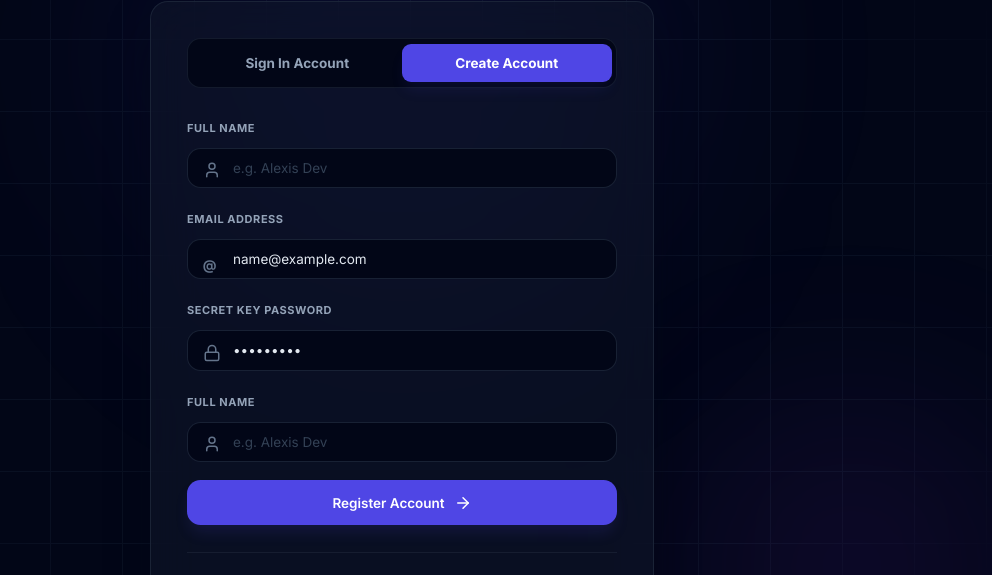
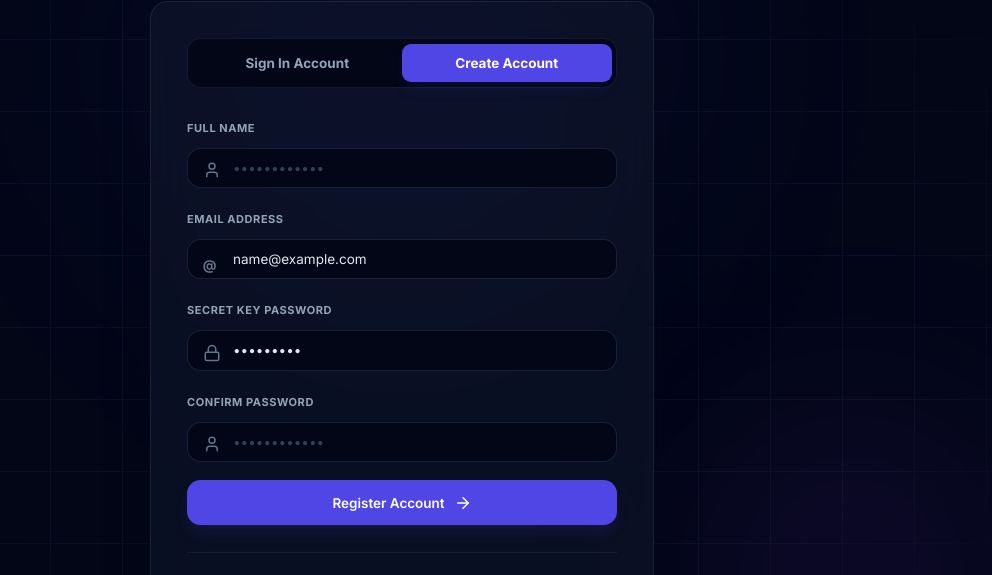
Before and after one commit to Jviscoding/React-Django, a React (Vite) app in the folder React-Fronted/Note-app/: page /auth in a window 1280 px wide. Both pictures are taken after typing "name@example.com", "Sample123" into the empty fields and a click on the button "Create Account". Shown: the part 177-752 px from the top of the page, without its empty margins (238-1230 px from the left). Built offline with nearby package versions, Linux system fonts and the light colour scheme.

Commit message:
just fix auth animations

```diff
--- a/React-Fronted/Note-app/package.json
+++ b/React-Fronted/Note-app/package.json
@@ -4,7 +4,7 @@
   "version": "0.0.0",
   "type": "module",
   "scripts": {
-    "dev": "vite",
+    "dev": "vite --host",
     "build": "tsc -b && vite build",
     "lint": "eslint .",
     "preview": "vite preview"
--- a/React-Fronted/Note-app/src/features/Auth/pages/AuthPage.tsx
+++ b/React-Fronted/Note-app/src/features/Auth/pages/AuthPage.tsx
@@ -130,8 +130,7 @@ export const AuthPage: React.FC<AuthCardProps> = ({
         <form onSubmit={handleAuthSubmit} className={styles.formElement}>
 
 
-          {isSignUp && (
-            <div className={`${styles.inputGroup} ${styles.animateFade}`}>
+          <div className={`${styles.animateGroup} ${isSignUp ? styles.open : ""}`}>
             <label className={styles.fieldLabel}>Full Name</label>
             <div className={styles.inputIconWrapper}>
               <User className={styles.fieldIcon} />
@@ -140,12 +139,11 @@ export const AuthPage: React.FC<AuthCardProps> = ({
                 required
                 value={authName}
                 onChange={(e) => setAuthName(e.target.value)}
-                  placeholder="e.g. Alexis Dev"
+                placeholder="••••••••••••"
                 className={styles.inputField}
               />
             </div>
           </div>
-          )}
 
           <div className={styles.inputGroup}>
             <label className={styles.fieldLabel}>Email Address</label>
@@ -177,9 +175,8 @@ export const AuthPage: React.FC<AuthCardProps> = ({
             </div>
           </div>
 
-          {isSignUp && (
-            <div className={`${styles.inputGroup} ${styles.animateFade}`}>
-              <label className={styles.fieldLabel}>Full Name</label>
+          <div className={`${styles.animateGroup} ${isSignUp ? styles.open : ""}`}>
+            <label className={styles.fieldLabel}>Confirm Password</label>
             <div className={styles.inputIconWrapper}>
               <User className={styles.fieldIcon} />
               <input
@@ -187,12 +184,12 @@ export const AuthPage: React.FC<AuthCardProps> = ({
                 required
                 value={authName}
                 onChange={(e) => setAuthName(e.target.value)}
-                  placeholder="e.g. Alexis Dev"
+                placeholder="••••••••••••"
                 className={styles.inputField}
               />
             </div>
           </div>
-          )}
+
 
 
 
--- a/React-Fronted/Note-app/src/features/Auth/pages/authPage.module.css
+++ b/React-Fronted/Note-app/src/features/Auth/pages/authPage.module.css
@@ -160,7 +160,36 @@
   display: flex;
   flex-direction: column;
   gap: 0.375rem;
+
 }
+
+.animateGroup {
+  display: flex;
+  flex-direction: column;
+  gap: 0.375rem;
+
+  max-height: 0;
+  opacity: 0;
+
+  overflow: hidden;
+  transition: max-height 0.4s ease, opacity 0.2s ease;
+}
+
+.open {
+  max-height: 200px;
+  /* or bigger than content */
+  opacity: 1;
+}
+
+
+
+/* --- CSS Micro Animation utilities --- */
+.animateFade {
+  animation: fadeIn 200ms ease-out forwards;
+  max-height: 500px;
+  background-color: red
+}
+
 
 .fieldLabel {
   font-size: 11px;
@@ -273,8 +302,13 @@
 }
 
 @keyframes spin {
-  from { transform: rotate(0deg); }
-  to { transform: rotate(360deg); }
+  from {
+    transform: rotate(0deg);
+  }
+
+  to {
+    transform: rotate(360deg);
+  }
 }
 
 /* --- Sandbox Mechanics --- */
@@ -319,16 +353,12 @@
   margin-top: 2rem;
 }
 
-/* --- CSS Micro Animation utilities --- */
-.animateFade {
-  animation: fadeIn 200ms ease-out forwards;
-}
-
 @keyframes fadeIn {
   from {
     opacity: 0;
     transform: translateY(-4px);
   }
+
   to {
     opacity: 1;
     transform: translateY(0);
--- a/React-Fronted/Note-app/src/shared/components/constants/constant.ts
+++ b/React-Fronted/Note-app/src/shared/components/constants/constant.ts
@@ -1,4 +1,4 @@
 export const serverAddress = {
-    ip: "http://192.168.1.61",
+    ip: "http://localhost",
     port: "5000"
 }
```
Lines whose indentation alone changed are shown as unchanged.
